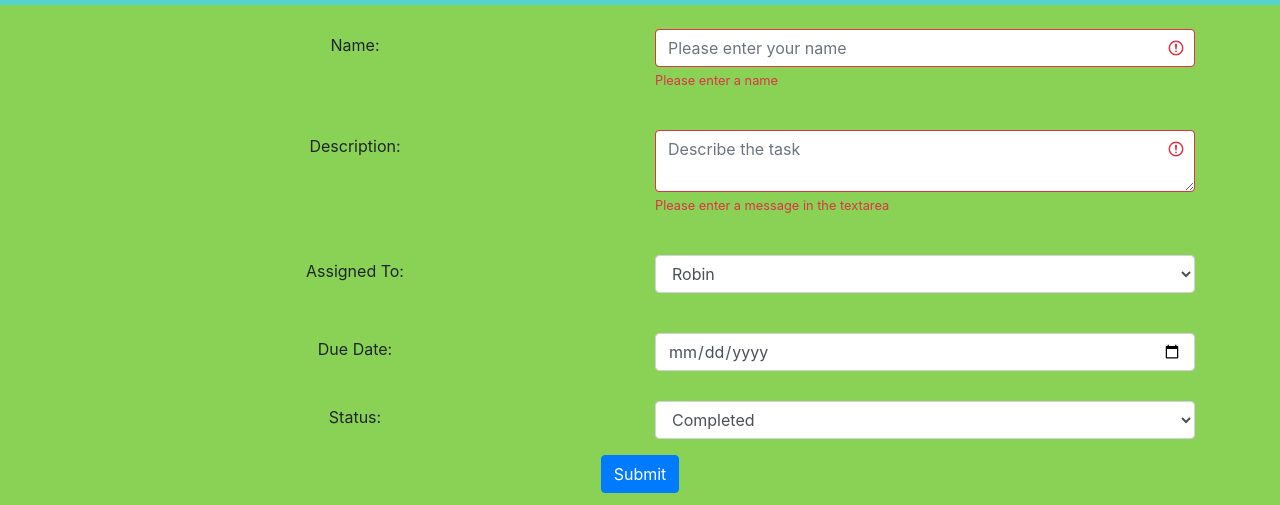
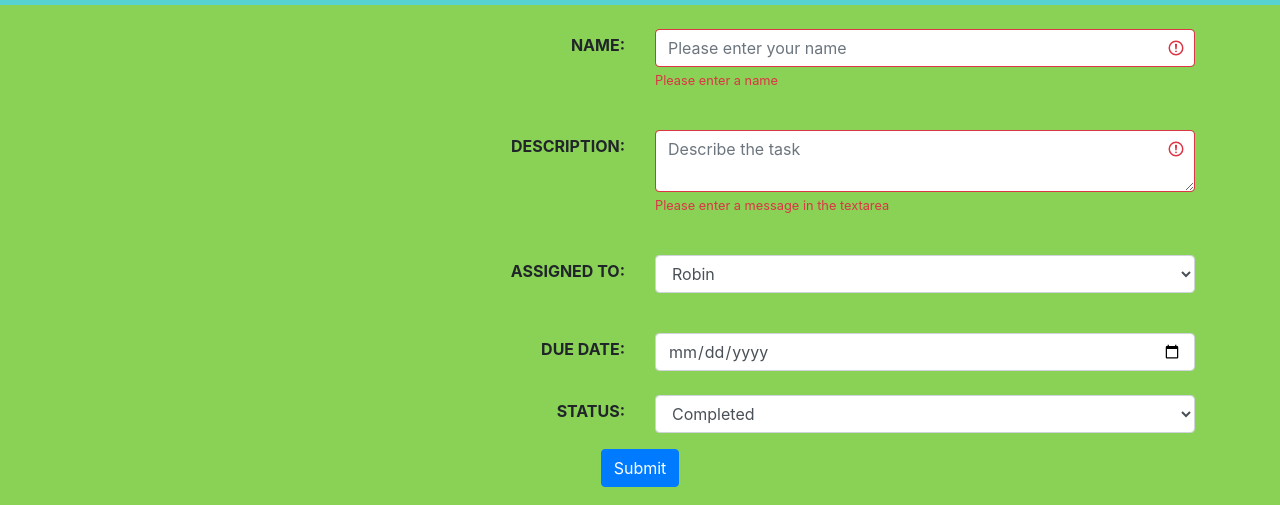
Before and after one commit to Rsiow/task-app, a plain HTML site: page index.html in a window 1280 px wide. Shown: the part 51-556 px from the top of the page. Drawn offline with nearby package versions, Linux system fonts and the light colour scheme.

Commit message:
update input headings to be bold and uppercase

```diff
--- a/index.html
+++ b/index.html
@@ -31,13 +31,12 @@
     <!-- Name input -->
     <div class="container">
         <div class="row">
-            <div class="col text-center pt-4 mt-1">
-                <p>Name: </p>
+            <div class="col text-right pt-4 mt-1">
+                <label for="name" class="text-uppercase font-weight-bold">Name: </label>
             </div>
             <div class="col">
                 <form>
-                    <div class="form-group  was-validated">
-                        <label for="name"></label>
+                    <div class="form-group  was-validated pt-4">
                         <input type="text" class="form-control" id="name" placeholder="Please enter your name"
                             name="name" required>
                         <div class="invalid-feedback">
@@ -49,14 +48,13 @@
         </div>
         <!-- Description input -->
         <div class="row">
-            <div class="col text-center pt-4 mt-1">
-                <p>Description: </p>
+            <div class="col text-right pt-4 mt-1">
+                <label for="description" class="text-uppercase font-weight-bold">Description: </label>
             </div>
             <div class="col">
                 <form class="was-validated">
-                    <div class="mb-3">
-                        <label for="description"></label>
-                        <textarea class="form-control is-invalid" id="description" placeholder="Describe the task"
+                    <div class="mb-3 pt-4">
+                        <textarea class="form-control" id="description" placeholder="Describe the task"
                             name="description" required></textarea>
                         <div class="invalid-feedback">
                             Please enter a message in the textarea
@@ -67,12 +65,11 @@
         </div>
         <!-- Assignee Input -->
         <div class="row">
-            <div class="col text-center pt-4 mt-1">
-                <p>Assigned To: </p>
+            <div class="col text-right pt-4 mt-1">
+                <label for="assigned-person" class="text-uppercase font-weight-bold">Assigned To: </label>
             </div>
             <div class="col">
-                <div class="form-group">
-                    <label for="assigned-person"></label>
+                <div class="form-group pt-4">
                     <select class="form-control" id="assigned-person" name="assigned-person">
                         <option>Robin</option>
                         <option>Richie</option>
@@ -85,22 +82,20 @@
         </div>
         <!-- Due Date input -->
         <div class="row">
-            <div class="col text-center pt-4 mt-1">
-                <p>Due Date: </p>
+            <div class="col text-right pt-4 mt-1">
+                <label for="date-input" class="text-uppercase font-weight-bold">Due Date: </label>
             </div>
-            <div class="col">
-                <label for="date-input"></label>
+            <div class="col pt-4">
                 <input type="date" class="form-control" id="date-input" name="date-input">
             </div>
         </div>
         <!-- Status Input -->
         <div class="row">
-            <div class="col text-center pt-4 mt-1">
-                <p>Status: </p>
+            <div class="col text-right pt-4 mt-1">
+                <label for="status" class="text-uppercase font-weight-bold">Status: </label>
             </div>
             <div class="col">
-                <div class="form-group">
-                    <label for="status"></label>
+                <div class="form-group pt-4">
                     <select class="form-control" id="status" name="status">
                         <option>Completed</option>
                         <option>In Progress</option>
```
